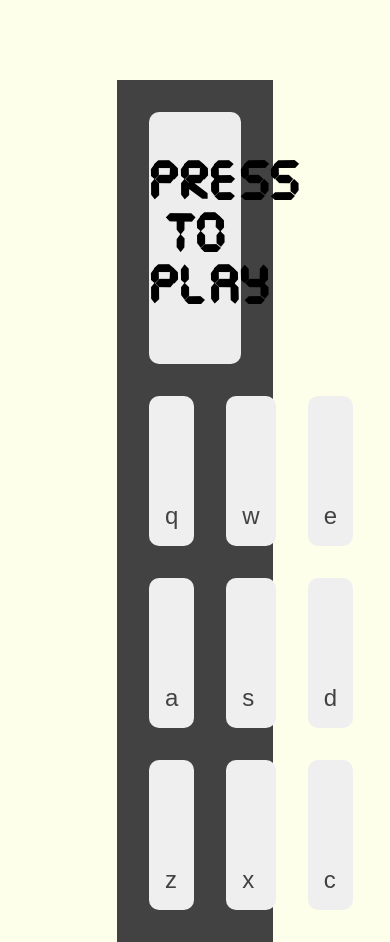
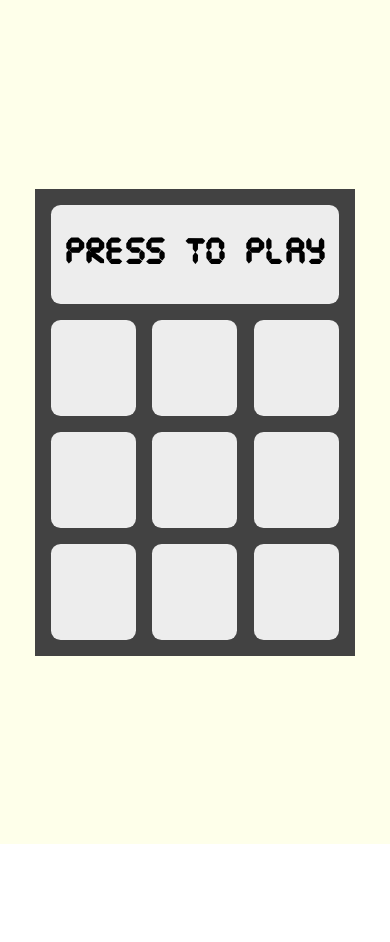
Before and after one commit to Sebryk/drum_machine, a plain HTML site: page index.html in a window 390 px wide. After the commit the page ends 844 px from the top, so only its background shows below. Drawn offline with nearby package versions, Linux system fonts and the light colour scheme.

Commit message:
Add files via upload

```diff
--- a/index.css
+++ b/index.css
@@ -1,5 +1,5 @@
 @font-face {
-    font-family: 'Cursed Timer ULiL';
+  font-family: "Cursed Timer ULiL";
   src: url(fonts/CursedTimerUlil.ttf);
 }
 
@@ -9,63 +9,90 @@
   box-sizing: border-box;
 }
 
-body {
-    background-color: #FEFFEA;
+.container {
+  background-color: #feffea;
+  width: 100%;
+  height: 100vh;
+  display: flex;
+  justify-content: center;
 }
 
-h1 {
-    text-align: center;
-    margin: 5rem 0 2rem 0;
+.drum-machine {
+  background-color: #424242;
+  height: auto;
+  width: 35rem;
+  margin: auto;
 }
-
-h2 {
-    font-family: 'Cursed Timer ULiL';
+.drum-machine__title {
+  font-family: "Cursed Timer ULiL";
   color: black;
   font-size: 3rem;
   text-align: center;
   background-color: #ededed;
   width: 100%;
-    margin: 0 auto 0 auto;
-    padding: 3rem 0 3rem 0;
-    border-radius: 10px;
+  padding: 3rem 0;
+  border-radius: 0.6rem;
 }
 
-
-.screen {
-    background-color: #424242;
-    width: 40%;
-    margin: 0 auto 0 auto;
-    padding: 2rem 2rem 0 2rem;
+.drum-machine__screen {
+  width: 100%;
+  margin: 0 auto;
+  padding: 1rem 1rem 0 1rem;
 }
 
-.drum-pads {
-    background-color: #424242;
-    width: 40%;
-    margin: auto;
-    padding: 2rem;
+.drum-machine__pads {
+  padding: 1rem;
   display: grid;
   grid-template-columns: 1fr 1fr 1fr;
-    grid-column-gap: 2rem;
-    grid-row-gap: 2rem;
+  grid-column-gap: 1rem;
+  grid-row-gap: 1rem;
 }
 
-.drum-pads button {
+.pad {
+  background-color: #ededed;
+  color: black;
   width: 100%;
-    height: 150px;
+  height: 9.3rem;
   display: flex;
-    justify-content:flex-start;
+  justify-content: flex-start;
   align-items: flex-end;
-    border-radius: 10px;
+  border-radius: 0.6rem;
   padding: 1rem;
   border: none;
   cursor: pointer;
   font-size: 1.5rem;
-    color: #424242;
   outline: none;
+  overflow: visible;
 }
 
 .pressed-pad {
+  background-color: #e574bc;
+  color: black;
+}
 
-    background-color: #E574BC;
-    /* border: black 3px solid; */
+@media (max-width: 768px) {
+  .drum-machine__pads button {
+    content-visibility: hidden;
   }
+}
+
+@media (max-width: 481px) {
+  .drum-machine {
+    max-width: 20rem;
+    min-width: 20rem;
+  }
+
+  .drum-machine__title {
+    font-size: 2rem;
+    text-align: center;
+    background-color: #ededed;
+    padding: 2rem 0;
+    border-radius: 0.6rem;
+  }
+
+  .pad {
+    height: 6rem;
+    border-radius: 0.6rem;
+    content-visibility: hidden;
+  }
+}
--- a/index.html
+++ b/index.html
@@ -1,37 +1,33 @@
 <!DOCTYPE html>
 <html lang="en">
   <head>
-    <meta charset="UTF-8">
-    <meta http-equiv="X-UA-Compatible" content="IE=edge">
-    <meta name="viewport" content="width=device-width, initial-scale=1.0">
+    <meta charset="UTF-8" />
+    <meta http-equiv="X-UA-Compatible" content="IE=edge" />
+    <meta name="viewport" content="width=device-width, initial-scale=1.0" />
     <title>Drum Pads</title>
-    <link rel="stylesheet" href="index.css">
+    <link rel="stylesheet" href="index.css" />
   </head>
   <body>
-    <header>
-        <h1></h1>
-    </header>
-    <main>
     <div class="container">
-            <div class="screen">
-                <h2>Press To Play</h2>
+      <div class="drum-machine">
+        <div class="drum-machine__screen">
+          <h2 class="drum-machine__title">Press To Play</h2>
         </div>
-            <div class="drum-pads">
-                <button class="drum q">q</button>
-                <button class="drum w">w</button>
-                <button class="drum e">e</button>
-                <button class="drum a">a</button>
-                <button class="drum s">s</button>
-                <button class="drum d">d</button>
-                <button class="drum z">z</button>
-                <button class="drum x">x</button>
-                <button class="drum c">c</button>
+        <div class="drum-machine__pads">
+          <button class="pad q">q</button>
+          <button class="pad w">w</button>
+          <button class="pad e">e</button>
+          <button class="pad a">a</button>
+          <button class="pad s">s</button>
+          <button class="pad d">d</button>
+          <button class="pad z">z</button>
+          <button class="pad x">x</button>
+          <button class="pad c">c</button>
         </div>
       </div>
-    </main>
+    </div>
 
     <script src="https://ajax.googleapis.com/ajax/libs/jquery/3.6.0/jquery.min.js"></script>
     <script src="index.js"></script>
-
   </body>
 </html>
--- a/index.js
+++ b/index.js
@@ -1,209 +1,191 @@
+//NATIVE JAVASCRIPT
 
-// JAVASCRIPT WITH JQUERY
-
-let numberOfButtons = $('.drum').length;
-let drumScreen = $('h2')
+let numberOfButtons = document.querySelectorAll(".pad").length;
+let drumScreen = document.querySelector(".drum-machine__title");
 
 // Mouse clicks on drum pads
 
-$('.drum').on('click', function() {
-
+for (let i = 0; i < numberOfButtons; i++) {
+  document.querySelectorAll(".pad")[i].addEventListener("click", function () {
     let buttonInnerHTML = this.innerHTML;
 
-    makeSound (buttonInnerHTML);
+    makeSound(buttonInnerHTML);
 
-    pressedButton (buttonInnerHTML);
-
-})
+    pressedButton(buttonInnerHTML);
+  });
+}
 
 // Keyboard keypresses
 
-$(document).on('keypress', function (event) {
+document.addEventListener("keypress", function (event) {
+  makeSound(event.key);
 
-    makeSound (event.key);
-
-    pressedButton (event.key);
-
-})
+  pressedButton(event.key);
+});
 
 // Drum pad sounds and instrument names on drum machine screen
 
-function makeSound (key) {
-
+function makeSound(key) {
   switch (key) {
-
     case "q":
-        let kick = new Audio ('sounds/kick.wav')
+      let kick = new Audio("sounds/kick.wav");
       kick.play();
-        drumScreen.innerHTML = 'Kick'
+      drumScreen.innerHTML = "Kick";
       break;
 
     case "w":
-        let snare = new Audio ('sounds/snare.wav')
+      let snare = new Audio("sounds/snare.wav");
       snare.play();
-        drumScreen.innerHTML = 'Snare'
+      drumScreen.innerHTML = "Snare";
       break;
 
     case "e":
-        let clap = new Audio ('sounds/clap.wav')
+      let clap = new Audio("sounds/clap.wav");
       clap.play();
-        drumScreen.innerHTML = 'Clap'
+      drumScreen.innerHTML = "Clap";
       break;
 
     case "a":
-        let snap = new Audio ('sounds/snap.wav')
+      let snap = new Audio("sounds/snap.wav");
       snap.play();
-        drumScreen.innerHTML = 'Snap'
+      drumScreen.innerHTML = "Snap";
       break;
 
     case "s":
-        let closedHat = new Audio ('sounds/closed-hat.wav')
+      let closedHat = new Audio("sounds/closed-hat.wav");
       closedHat.play();
-        drumScreen.innerHTML = 'Closed Hi-Hat'
+      drumScreen.innerHTML = "Closed Hi-Hat";
       break;
 
     case "d":
-        let openHat = new Audio ('sounds/open-hat.wav')
+      let openHat = new Audio("sounds/open-hat.wav");
       openHat.play();
-        drumScreen.innerHTML = 'Open Hi-Hat'
+      drumScreen.innerHTML = "Open Hi-Hat";
       break;
 
     case "z":
-        let tom1 = new Audio ('sounds/tom-1.wav')
+      let tom1 = new Audio("sounds/tom-1.wav");
       tom1.play();
-        drumScreen.innerHTML = 'Tom 1'
+      drumScreen.innerHTML = "Tom 1";
       break;
 
     case "x":
-        let tom2 = new Audio ('sounds/tom-2.wav')
+      let tom2 = new Audio("sounds/tom-2.wav");
       tom2.play();
-        drumScreen.innerHTML = 'Tom 2'
+      drumScreen.innerHTML = "Tom 2";
       break;
 
     case "c":
-        let tom3 = new Audio ('sounds/tom-3.wav')
+      let tom3 = new Audio("sounds/tom-3.wav");
       tom3.play();
-        drumScreen.innerHTML = 'Tom 3'
+      drumScreen.innerHTML = "Tom 3";
       break;
 
-    default: console.log(buttonInnerHTML);
-
+    default:
+      console.log(buttonInnerHTML);
   }
 }
 
 // Pressed button animation
 
-function pressedButton (button) {
-
-    $('.' + button).addClass('pressed-pad');
+function pressedButton(button) {
+  document.querySelector("." + button).classList.add("pressed-pad");
   setTimeout(function () {
-        $('.' + button).removeClass('pressed-pad');
-    }, 100)
-
+    document.querySelector("." + button).classList.remove("pressed-pad");
+  }, 100);
 }
 
-// //NATIVE JAVASCRIPT
+// // JAVASCRIPT WITH JQUERY
 
-// let numberOfButtons = document.querySelectorAll('.drum').length;
-// let drumScreen = document.querySelector('h2')
+// let numberOfButtons = $(".drum").length;
+// let drumScreen = $(".screen__title");
 
 // // Mouse clicks on drum pads
 
-// for (let i = 0; i < numberOfButtons; i++) {
+// $(".drum").on("click", function () {
+//   let buttonInnerHTML = this.innerHTML;
 
-//     document.querySelectorAll('.drum')[i].addEventListener('click', function() {
+//   makeSound(buttonInnerHTML);
 
-//         let buttonInnerHTML = this.innerHTML;
-
-//         makeSound (buttonInnerHTML);
-
-//         pressedButton (buttonInnerHTML);
-
-//     })
-// }
+//   pressedButton(buttonInnerHTML);
+// });
 
 // // Keyboard keypresses
 
-// document.addEventListener('keypress', function (event) {
+// $(document).on("keypress", function (event) {
+//   makeSound(event.key);
 
-//     makeSound (event.key);
-
-//     pressedButton (event.key);
-
-// })
+//   pressedButton(event.key);
+// });
 
 // // Drum pad sounds and instrument names on drum machine screen
 
-// function makeSound (key) {
-
-//     switch (key) {
-
+// function makeSound(key) {
+//   switch (key) {
 //     case "q":
-//         let kick = new Audio ('sounds/kick.wav')
-//         kick.play();
-//         drumScreen.innerHTML = 'Kick'
-//         break;
+//       let kick = new Audio("sounds/kick.wav");
+//       kick.play();
+//       drumScreen.innerHTML = "Kick";
+//       break;
 
 //     case "w":
-//         let snare = new Audio ('sounds/snare.wav')
-//         snare.play();
-//         drumScreen.innerHTML = 'Snare'
-//         break;
+//       let snare = new Audio("sounds/snare.wav");
+//       snare.play();
+//       drumScreen.innerHTML = "Snare";
+//       break;
 
 //     case "e":
-//         let clap = new Audio ('sounds/clap.wav')
-//         clap.play();
-//         drumScreen.innerHTML = 'Clap'
-//         break;
+//       let clap = new Audio("sounds/clap.wav");
+//       clap.play();
+//       drumScreen.innerHTML = "Clap";
+//       break;
 
 //     case "a":
-//         let snap = new Audio ('sounds/snap.wav')
-//         snap.play();
-//         drumScreen.innerHTML = 'Snap'
-//         break;
+//       let snap = new Audio("sounds/snap.wav");
+//       snap.play();
+//       drumScreen.innerHTML = "Snap";
+//       break;
 
 //     case "s":
-//         let closedHat = new Audio ('sounds/closed-hat.wav')
-//         closedHat.play();
-//         drumScreen.innerHTML = 'Closed Hi-Hat'
-//         break;
+//       let closedHat = new Audio("sounds/closed-hat.wav");
+//       closedHat.play();
+//       drumScreen.innerHTML = "Closed Hi-Hat";
+//       break;
 
 //     case "d":
-//         let openHat = new Audio ('sounds/open-hat.wav')
-//         openHat.play();
-//         drumScreen.innerHTML = 'Open Hi-Hat'
-//         break;
+//       let openHat = new Audio("sounds/open-hat.wav");
+//       openHat.play();
+//       drumScreen.innerHTML = "Open Hi-Hat";
+//       break;
 
 //     case "z":
-//         let tom1 = new Audio ('sounds/tom-1.wav')
-//         tom1.play();
-//         drumScreen.innerHTML = 'Tom 1'
-//         break;
+//       let tom1 = new Audio("sounds/tom-1.wav");
+//       tom1.play();
+//       drumScreen.innerHTML = "Tom 1";
+//       break;
 
 //     case "x":
-//         let tom2 = new Audio ('sounds/tom-2.wav')
-//         tom2.play();
-//         drumScreen.innerHTML = 'Tom 2'
-//         break;
+//       let tom2 = new Audio("sounds/tom-2.wav");
+//       tom2.play();
+//       drumScreen.innerHTML = "Tom 2";
+//       break;
 
 //     case "c":
-//         let tom3 = new Audio ('sounds/tom-3.wav')
-//         tom3.play();
-//         drumScreen.innerHTML = 'Tom 3'
-//         break;
+//       let tom3 = new Audio("sounds/tom-3.wav");
+//       tom3.play();
+//       drumScreen.innerHTML = "Tom 3";
+//       break;
 
-//     default: console.log(buttonInnerHTML);
-
-//     }
+//     default:
+//       console.log(buttonInnerHTML);
+//   }
 // }
 
 // // Pressed button animation
 
-// function pressedButton (button) {
-
-//     document.querySelector('.' + button).classList.add('pressed-pad');
-//     setTimeout(function () {
-//         document.querySelector('.' + button).classList.remove('pressed-pad');
-//     }, 100)
-
+// function pressedButton(button) {
+//   $("." + button).addClass("pressed-pad");
+//   setTimeout(function () {
+//     $("." + button).removeClass("pressed-pad");
+//   }, 100);
 // }
```
Lines whose indentation alone changed are shown as unchanged.
